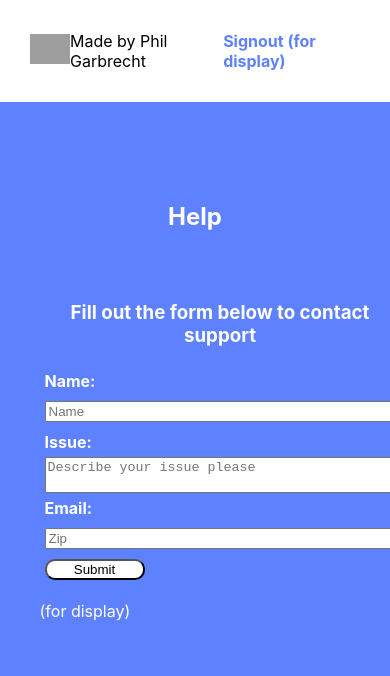
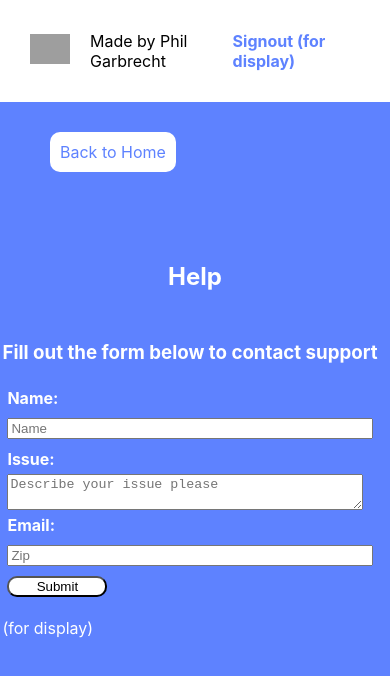
Before and after one commit to pgarbrecht/ck-assignment, a React (Create React App) app: page /help in a window 390 px wide. Shown: the top 676 px of the page. Built offline with nearby package versions, Linux system fonts and the light colour scheme; grey boxes are pictures that could not be loaded.

Commit message:
mobile improvements

```diff
--- a/src/App.css
+++ b/src/App.css
@@ -59,6 +59,10 @@ html {
   height: 30px;
 }
 
+.made-by {
+  margin-left: 50px;
+}
+
 .signout-link {
   color: #5e82ff;
   text-decoration: none;
@@ -88,6 +92,7 @@ html {
   flex-direction: column;
   justify-content: center;
   align-items: center;
+  margin-bottom: 50px;
 }
 
 .message {
@@ -138,7 +143,7 @@ html {
 }
 
 #help-form {
-  margin-top: -50px;
+  margin-top: -70px;
 }
 
 .form-button {
@@ -160,6 +165,25 @@ textarea {
   margin-left: 5px;
 }
 
+.back-home-spacer {
+  height: 40px;
+}
+
+.back-home {
+  margin-left: 50px;
+  top: 20px;
+  background-color: white;
+  padding: 10px;
+  color: #5e82ff;
+  border-radius: 10px;
+  text-decoration: none;
+}
+
+.back-home:hover {
+  background-color: #92aaff;
+  color: white;
+}
+
 @media only screen and (max-width: 800px) {
   .home-link-container {
     grid-template-columns: 200px 200px;
@@ -170,4 +194,22 @@ textarea {
   .home-link-container {
     grid-template-columns: 200px;
   }
+  .appt-page, .prescription-page {
+    flex-direction: column;
+  }
+  .form {
+    margin-left: -20px;
+    margin-top: -50px;
+    margin-bottom: 50px;
+  }
+  #help-form {
+    margin-left: -10px;
+  }
+  .recommended-prescription-container {
+    margin-left: -5px;
+    margin-bottom: 50px;
+  }
+  .made-by {
+    margin-left: 20px;
+  }
 }
--- a/src/App.js
+++ b/src/App.js
@@ -47,7 +47,7 @@ class App extends Component {
   }
 
   render() {
-    console.log('app message', this.state.messages)
+
   return (
 
     <Router>
--- a/src/components/Account.js
+++ b/src/components/Account.js
@@ -1,5 +1,6 @@
 import '../App.css';
 import React, {Component} from 'react'
+import { Link } from "react-router-dom"
 
 class Account extends Component {
 	constructor(props) {
@@ -12,12 +13,16 @@ class Account extends Component {
     }
 	render() {
 		return (
+            <>
+            <div className='back-home-spacer'></div>
+            <Link className='back-home' to='/'>Back to Home</Link>
             <div className='account-page'>
 			<h2 className='page-title'>Account</h2>
             <p>Username: {this.state.username}</p>
             <p>Password: {this.state.password}</p>
             <p>More account info can go here, anything needed</p>
             </div>
+            </>
 		)
 	}
 }
--- a/src/components/Appointments.js
+++ b/src/components/Appointments.js
@@ -1,5 +1,6 @@
 import '../App.css';
 import React, {Component} from 'react'
+import { Link } from "react-router-dom"
 
 class Appointments extends Component {
 	constructor(props) {
@@ -20,6 +21,9 @@ class Appointments extends Component {
     }
 	render() {
 		return (
+            <>
+            <div className='back-home-spacer'></div>
+            <Link className='back-home' to='/'>Back to Home</Link>
             <div className='appt-page'>
             <div>
 			<h2 className='page-title'>Current appointments</h2>
@@ -46,6 +50,7 @@ class Appointments extends Component {
                 <p>(for display)</p>
             </form>
             </div>
+            </>
 		)
 	}
 }
--- a/src/components/Billing.js
+++ b/src/components/Billing.js
@@ -1,5 +1,6 @@
 import '../App.css';
 import React, {Component} from 'react'
+import { Link } from "react-router-dom"
 
 class Billing extends Component {
 	constructor(props) {
@@ -14,6 +15,9 @@ class Billing extends Component {
     }
 	render() {
 		return (
+            <>
+            <div className='back-home-spacer'></div>
+            <Link className='back-home' to='/'>Back to Home</Link>
             <div className='appt-page'>
             <div>
 			<h2 className='page-title'>Billing cards on file</h2>
@@ -40,6 +44,7 @@ class Billing extends Component {
                 <p>(for display)</p>
             </form>
             </div>
+            </>
 		)
 	}
 }
--- a/src/components/Help.js
+++ b/src/components/Help.js
@@ -1,5 +1,6 @@
 import '../App.css';
 import React, {Component} from 'react'
+import { Link } from "react-router-dom"
 
 class Help extends Component {
 	constructor(props) {
@@ -8,9 +9,11 @@ class Help extends Component {
 	render() {
 		return (
             <>
+            <div className='back-home-spacer'></div>
+            <Link className='back-home' to='/'>Back to Home</Link>
             <div className='help-page'>
 			<h2 className='page-title'>Help</h2>
-            <form className='form help' id='help-form'>
+            <form className='form' id='help-form'>
                 <h3 className='page-title'>Fill out the form below to contact support</h3>
                 <label><b>Name:</b></label>
                 <input type='text' placeholder='Name'></input>
--- a/src/components/Home.js
+++ b/src/components/Home.js
@@ -1,6 +1,6 @@
 import '../App.css';
 import React, {Component} from 'react'
-import { Link } from "react-router-dom";
+import { Link } from "react-router-dom"
 
 class Home extends Component {
 	constructor(props) {
--- a/src/components/Messages.js
+++ b/src/components/Messages.js
@@ -1,6 +1,7 @@
 import '../App.css';
 import React, {Component} from 'react'
 import Message from './Message.js'
+import { Link } from "react-router-dom"
 
 class Messages extends Component {
 	constructor(props) {
@@ -12,6 +13,8 @@ class Messages extends Component {
 	render() {
 		return (
             <>
+            <div className='back-home-spacer'></div>
+            <Link className='back-home' to='/'>Back to Home</Link>
 			<h2 className='page-title'>Messages</h2>
             <div className='messages-page'>
                 {this.props.messages.map( (message) => {
--- a/src/components/Navbar.js
+++ b/src/components/Navbar.js
@@ -13,7 +13,7 @@ class Navbar extends Component {
             <Link to='/'>
 			<img className="nav-logo" src="https://assets.website-files.com/62d56e6f57f0a6bc6871b4c0/62d56e6f57f0a68c4f71b5e1_Frame%204-3.png"></img>
             </Link>
-            <p>Made by Phil Garbrecht</p>
+            <p className='made-by'>Made by Phil Garbrecht</p>
             <a className="signout-link" href='#'>Signout (for display)</a>
             </div>
             </>
--- a/src/components/Prescriptions.js
+++ b/src/components/Prescriptions.js
@@ -1,6 +1,7 @@
 import '../App.css';
 import React, {Component} from 'react'
 import Prescription from './Prescription.js'
+import { Link } from "react-router-dom"
 
 class Prescriptions extends Component {
 	constructor(props) {
@@ -25,6 +26,8 @@ class Prescriptions extends Component {
 	render() {
 		return (
             <>
+            <div className='back-home-spacer'></div>
+            <Link className='back-home' to='/'>Back to Home</Link>
             <div className='prescription-page'>
             <div>
 			<h2 className='page-title'>Current prescriptions</h2>
```
